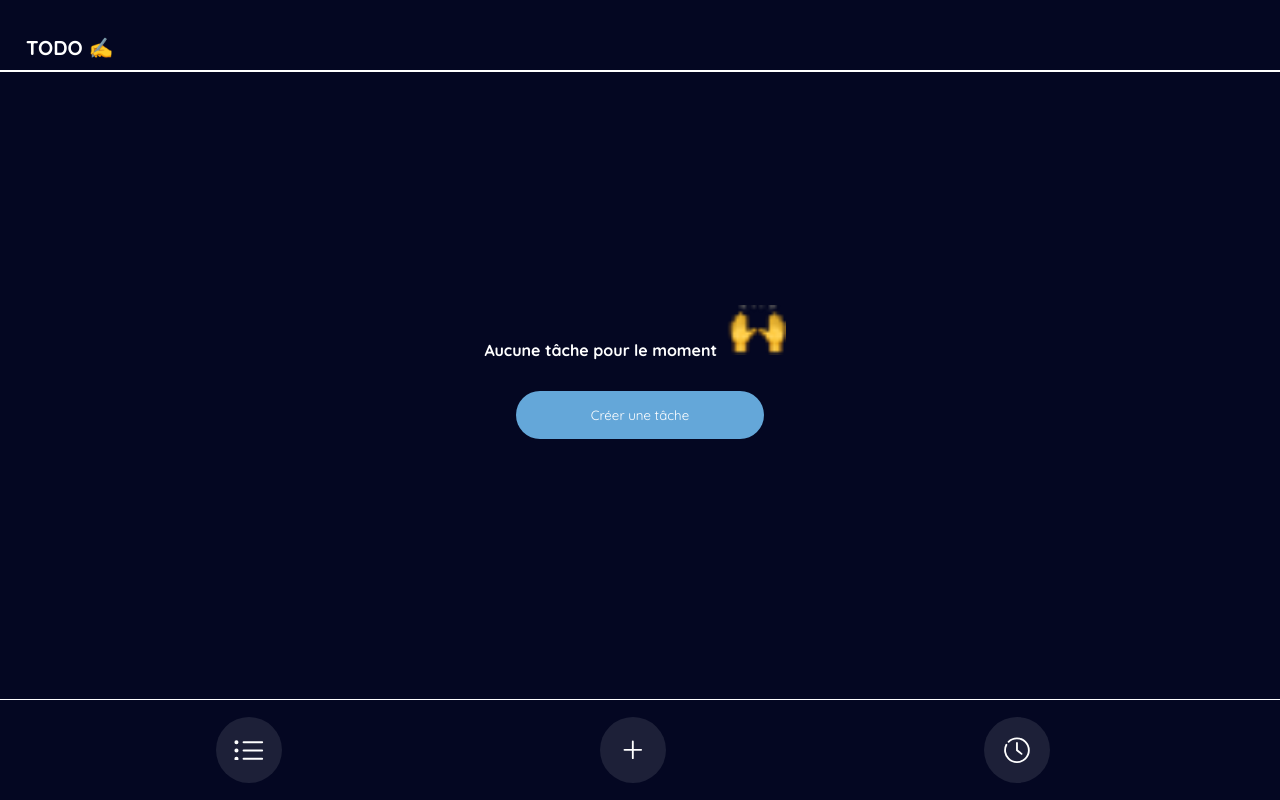
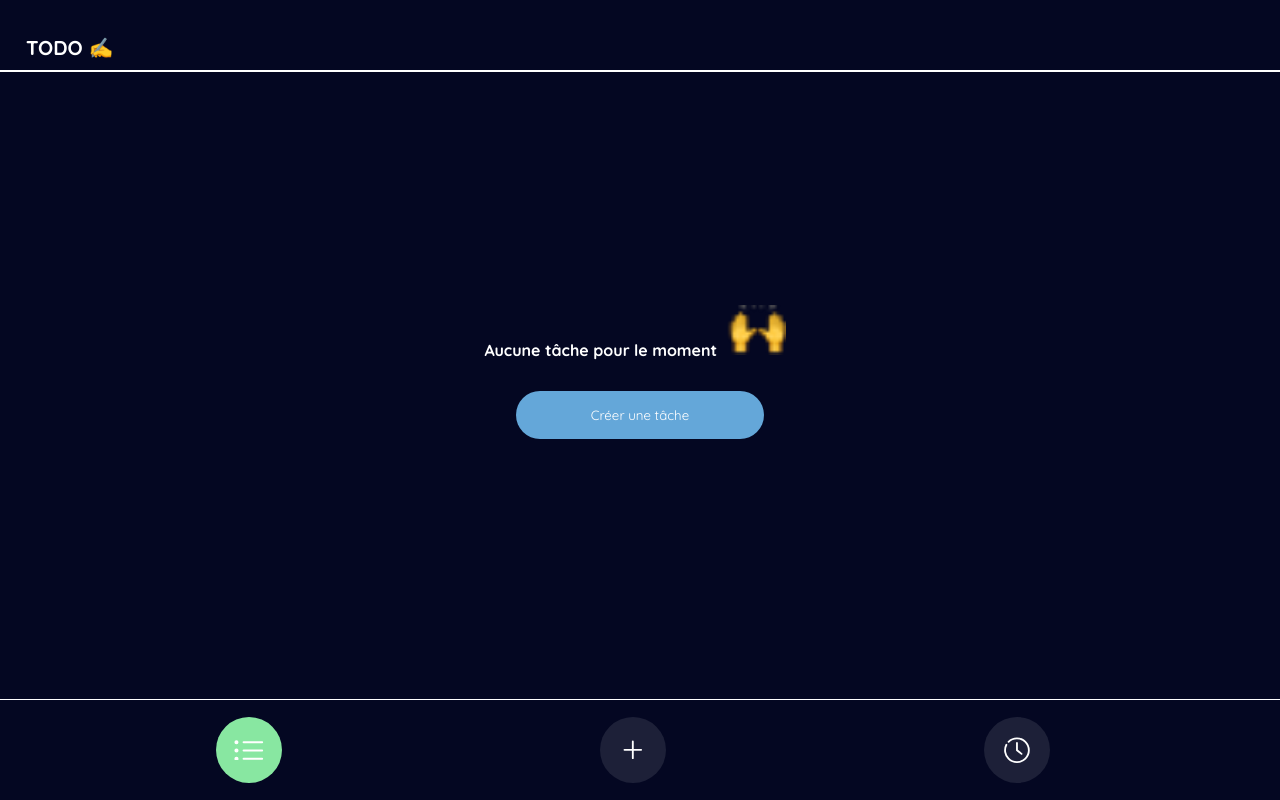
Before and after one commit to cpoiny/TODO, an Angular app in the folder TODO/: page /home in a window 1280 px wide. Built offline with nearby package versions, Linux system fonts and the light colour scheme.

Commit message:
help fama pour les couleurs des boutons

```diff
--- a/TODO/src/app/components/footer/footer.component.css
+++ b/TODO/src/app/components/footer/footer.component.css
@@ -7,15 +7,16 @@ footer {
     border-top: white 1px solid;
 }
 
-footer a {
+footer button {
     margin: 17px 0;
     border-radius: 50%;
     background-color: var(--dark-blue);
     width: 65.86px;
     height: 65.86px;
+    border : none;
 }
 
-footer a svg {
+footer button svg {
     width: 45%;
     background-color: var(--dark-blue);
 }
@@ -24,22 +25,11 @@ footer .burger {
     margin-left: 57px;
 }
 
-
-footer .burger:active {
-    background-color: var(--green);
-}
-
-footer .plus:active {
-    background-color: var(--yellow);
-}
-
 footer .history {
     margin-right: 71.41px;
 }
 
-footer .history:active{
-    background-color: var(--pink);
-}
+
 
 .flex {
     display: flex;
@@ -47,11 +37,14 @@ footer .history:active{
     align-items: center;
 }
 .bg-green {
-    background-color: var(--green);
+    background-color: var(--green)!important;
 }
 .bg-yellow {
-    background-color: var(--yellow);
+    background-color: var(--yellow)!important;
 }
 .bg-pink {
+    background-color: var(--pink)!important;
+}
+.active-button{
     background-color: var(--pink);
 }
--- a/TODO/src/app/components/footer/footer.component.html
+++ b/TODO/src/app/components/footer/footer.component.html
@@ -1,24 +1,29 @@
 <footer>
     <!-- icone de menu -->
-    <a class="active-burger burger flex" routerLink="" >
-        <svg xmlns="http://www.w3.org/2000/svg" fill="none" viewBox="0 0 30 21">
-            <path fill="#fff" fill-rule="evenodd" d="M8.695 18.918a1.04 1.04 0 0 1 1.04-1.039h18.708a1.04 1.04 0 1 1 0 2.079H9.735a1.04 1.04 0 0 1-1.04-1.04Zm0-8.315a1.04 1.04 0 0 1 1.04-1.039h18.708a1.04 1.04 0 1 1 0 2.079H9.735a1.04 1.04 0 0 1-1.04-1.04Zm0-8.315a1.04 1.04 0 0 1 1.04-1.039h18.708a1.04 1.04 0 1 1 0 2.079H9.735a1.04 1.04 0 0 1-1.04-1.04ZM2.46 4.368a2.079 2.079 0 1 0 0-4.158 2.079 2.079 0 0 0 0 4.157Zm0 8.314a2.079 2.079 0 1 0 0-4.157 2.079 2.079 0 0 0 0 4.157Zm0 8.315a2.079 2.079 0 1 0 0-4.157 2.079 2.079 0 0 0 0 4.157Z" clip-rule="evenodd"/>
-          </svg>
-    </a>
+    <button class="active-burger burger flex" routerLink="" [ngClass]="{'bg-green': isHomePage()}" >
+        <svg [ngClass]="{'bg-green': isHomePage()}" xmlns="http://www.w3.org/2000/svg" fill="none" viewBox="0 0 30 21">
+            <path  fill="#fff" fill-rule="evenodd"
+                d="M8.695 18.918a1.04 1.04 0 0 1 1.04-1.039h18.708a1.04 1.04 0 1 1 0 2.079H9.735a1.04 1.04 0 0 1-1.04-1.04Zm0-8.315a1.04 1.04 0 0 1 1.04-1.039h18.708a1.04 1.04 0 1 1 0 2.079H9.735a1.04 1.04 0 0 1-1.04-1.04Zm0-8.315a1.04 1.04 0 0 1 1.04-1.039h18.708a1.04 1.04 0 1 1 0 2.079H9.735a1.04 1.04 0 0 1-1.04-1.04ZM2.46 4.368a2.079 2.079 0 1 0 0-4.158 2.079 2.079 0 0 0 0 4.157Zm0 8.314a2.079 2.079 0 1 0 0-4.157 2.079 2.079 0 0 0 0 4.157Zm0 8.315a2.079 2.079 0 1 0 0-4.157 2.079 2.079 0 0 0 0 4.157Z"
+                clip-rule="evenodd" />
+        </svg>
+        </button>
 
-    <!-- icone d'ajout de tache -->
-    <a class="plus flex" routerLink="/add"  >
-        <svg xmlns="http://www.w3.org/2000/svg" fill="none" viewBox="0 0 32 32">
-            <path stroke="#fff" stroke-linecap="round" stroke-linejoin="round" stroke-width="2" d="M16 7v18m-9-9h18"/>
-          </svg>
-    </a>
+        <!-- icone d'ajout de tache -->
+        <button class="plus flex" routerLink="/add" [ngClass]="{'bg-yellow': isAddPage() || isEditPage()}" >
+            <svg [ngClass]="{'bg-yellow': isAddPage()}"xmlns="http://www.w3.org/2000/svg" fill="none" viewBox="0 0 32 32">
+                <path stroke="#fff" stroke-linecap="round" stroke-linejoin="round" stroke-width="2"
+                    d="M16 7v18m-9-9h18" />
+            </svg>
+        </button>
 
-    <!-- icone d'historique -->
-    <a class="history flex" routerLink="/history" >
-        <svg xmlns="http://www.w3.org/2000/svg" fill="none" viewBox="0 0 31 32">
-            <path fill="#fff" d="M15.659 29.334a13.31 13.31 0 0 1-9.477-3.926A13.358 13.358 0 0 1 3.737 9.8a.958.958 0 0 1 1.703.876 11.45 11.45 0 0 0 2.096 13.379 11.41 11.41 0 0 0 8.123 3.365 11.41 11.41 0 0 0 8.123-3.365 11.415 11.415 0 0 0 3.364-8.123c0-3.07-1.194-5.954-3.364-8.123a11.414 11.414 0 0 0-8.123-3.365 11.412 11.412 0 0 0-8.123 3.365.957.957 0 1 1-1.354-1.354A13.313 13.313 0 0 1 15.66 2.53c3.58 0 6.946 1.395 9.476 3.926a13.311 13.311 0 0 1 3.926 9.477 13.31 13.31 0 0 1-3.926 9.476 13.308 13.308 0 0 1-9.476 3.926Z"/>
-            <path fill="#fff" d="M20.445 20.718a.952.952 0 0 1-.598-.21l-4.786-3.829a.956.956 0 0 1-.36-.747V8.273a.957.957 0 1 1 1.915 0v7.2l4.428 3.54a.957.957 0 0 1-.6 1.705Z"/>
-          </svg>
-    </a>
+        <!-- icone d'historique -->
+        <button class="history flex" routerLink="/history" [ngClass]="{'bg-pink': isHistoryPage()}">
+            <svg [ngClass]="{'bg-pink': isHistoryPage()}"xmlns="http://www.w3.org/2000/svg" fill="none" viewBox="0 0 31 32">
+                <path fill="#fff"
+                    d="M15.659 29.334a13.31 13.31 0 0 1-9.477-3.926A13.358 13.358 0 0 1 3.737 9.8a.958.958 0 0 1 1.703.876 11.45 11.45 0 0 0 2.096 13.379 11.41 11.41 0 0 0 8.123 3.365 11.41 11.41 0 0 0 8.123-3.365 11.415 11.415 0 0 0 3.364-8.123c0-3.07-1.194-5.954-3.364-8.123a11.414 11.414 0 0 0-8.123-3.365 11.412 11.412 0 0 0-8.123 3.365.957.957 0 1 1-1.354-1.354A13.313 13.313 0 0 1 15.66 2.53c3.58 0 6.946 1.395 9.476 3.926a13.311 13.311 0 0 1 3.926 9.477 13.31 13.31 0 0 1-3.926 9.476 13.308 13.308 0 0 1-9.476 3.926Z" />
+                <path fill="#fff"
+                    d="M20.445 20.718a.952.952 0 0 1-.598-.21l-4.786-3.829a.956.956 0 0 1-.36-.747V8.273a.957.957 0 1 1 1.915 0v7.2l4.428 3.54a.957.957 0 0 1-.6 1.705Z" />
+            </svg>
+        </button>
 
 </footer>
--- a/TODO/src/app/components/footer/footer.component.ts
+++ b/TODO/src/app/components/footer/footer.component.ts
@@ -1,5 +1,6 @@
 import { Location } from '@angular/common';
 import { Component } from '@angular/core';
+import { Router } from '@angular/router';
 
 @Component({
   selector: 'app-footer',
@@ -7,16 +8,24 @@ import { Component } from '@angular/core';
   styleUrls: ['./footer.component.css']
 })
 export class FooterComponent {
-// url : any;
 
-constructor (
-  // private location : Location
-) {}
 
-ngOnInit(){
-  //afin de détecter la page active grace a la methode location
-  // this.location.onUrlChange((urlActive) => this.url = urlActive);
+constructor(private router: Router) {}
 
+isHomePage(): boolean {
+  return this.router.url === "/home";
+}
+
+isAddPage(): boolean {
+  return this.router.url === "/add";
+}
+
+isEditPage(): boolean {
+  return this.router.url === "/add/id";
+}
+
+isHistoryPage(): boolean {
+  return this.router.url === "/history";
 }
 
 }
```
